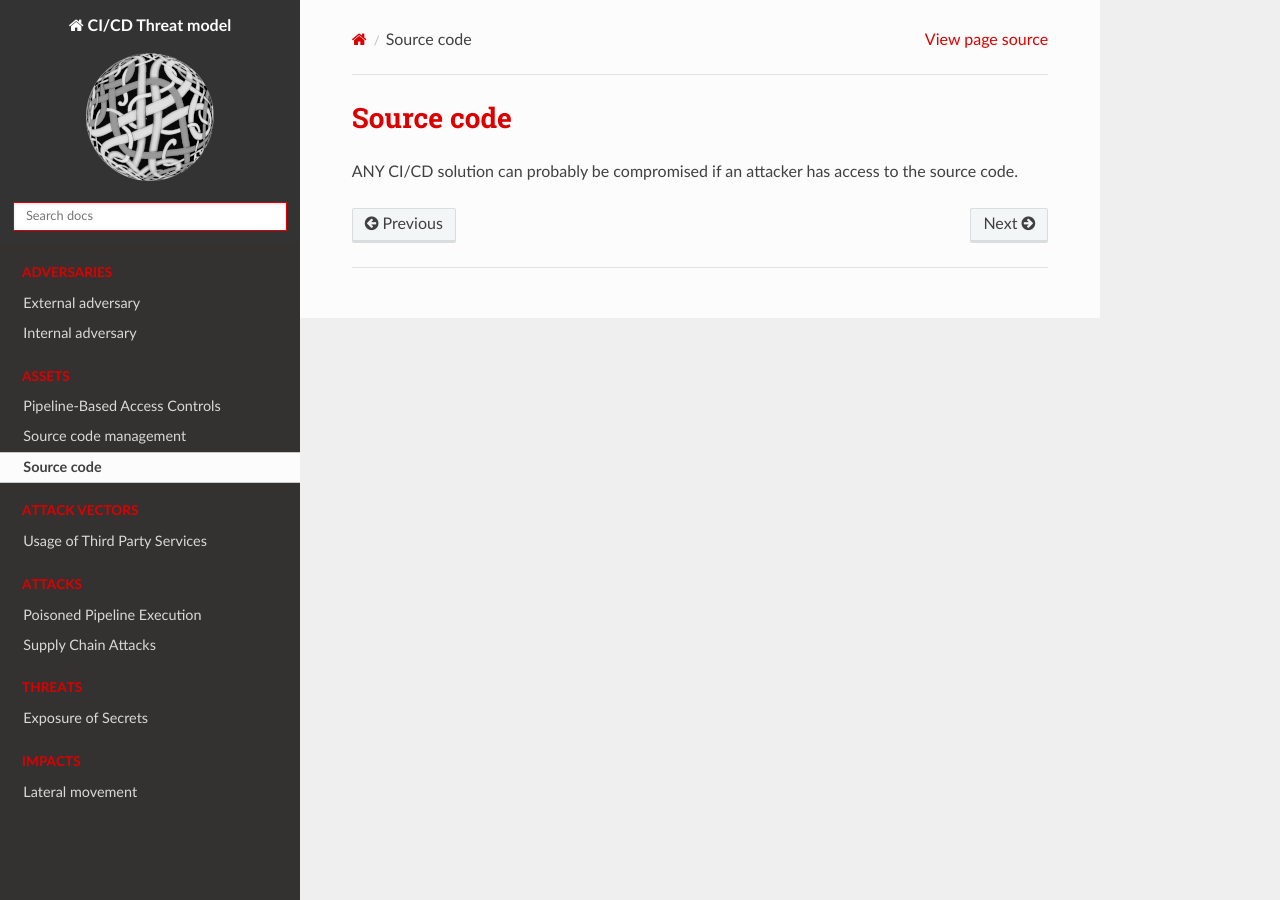
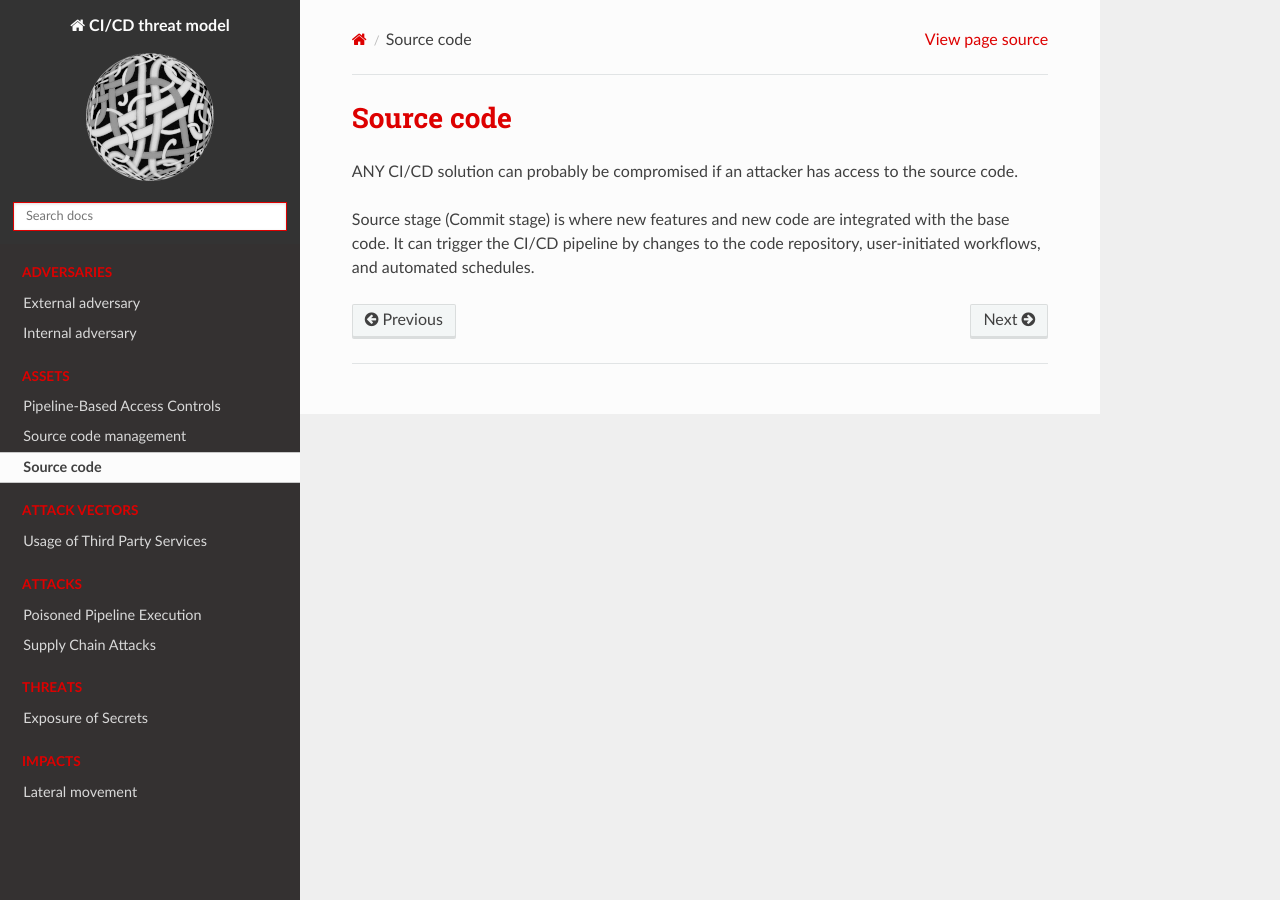
Before and after one commit to tymyrddin/green-cicd, a Sphinx documentation site: the page built from source/docs/assets/source-code.md, in a window 1280 px wide. Built offline with Sphinx 7.4.7 and the Read the Docs theme 2.0.0, drawn with Linux system fonts in a browser that asks for light colours.

Commit message:
Get going with it!

```diff
--- a/source/conf.py
+++ b/source/conf.py
@@ -17,7 +17,7 @@
 
 # -- Project information -----------------------------------------------------
 
-project = 'CI/CD Threat model'
+project = 'CI/CD threat model'
 copyright = '2022, Ty Myrddin'
 author = 'Ty Myrddin'
 
--- a/source/docs/assets/source-code.md
+++ b/source/docs/assets/source-code.md
@@ -1,3 +1,6 @@
 # Source code
 
 ANY CI/CD solution can probably be compromised if an attacker has access to the source code.
+
+Source stage (Commit stage) is where new features and new code are integrated with the base code.
+It can trigger the CI/CD pipeline by changes to the code repository, user-initiated workflows, and automated schedules.
```
Also changed, not shown: requirements.txt (deleted, +0 -34 lines).
